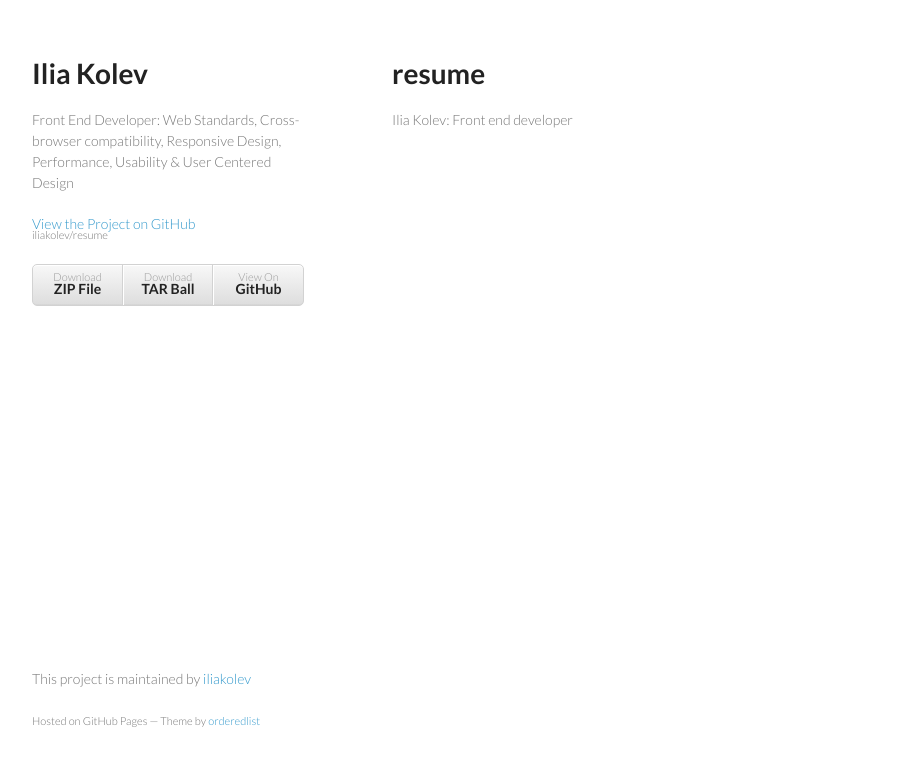
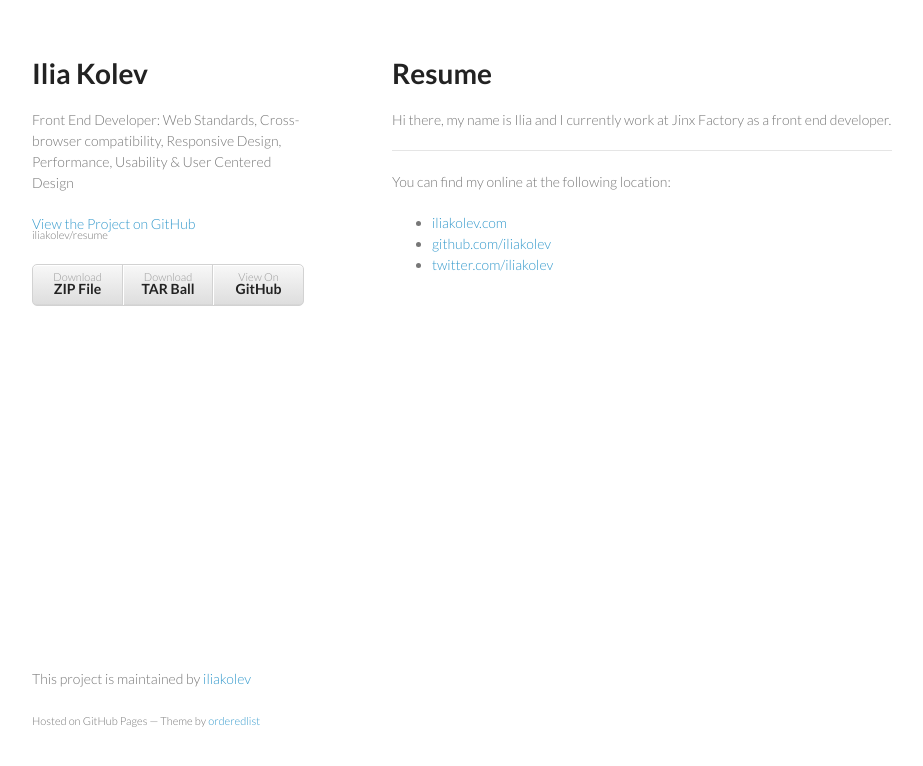
Before and after one commit to iliakolev/resume, a plain HTML site: page index.html in a window 1280 px wide. Shown: the whole page, without its empty margins (178-1101 px from the left). Drawn offline with Linux system fonts and the light colour scheme.

Commit message:
Create gh-pages branch via GitHub

```diff
--- a/index.html
+++ b/index.html
@@ -29,9 +29,18 @@
       </header>
       <section>
         <h1>
-<a name="resume" class="anchor" href="#resume"><span class="octicon octicon-link"></span></a>resume</h1>
+<a name="resume" class="anchor" href="#resume"><span class="octicon octicon-link"></span></a>Resume</h1>
 
-<p>Ilia Kolev: Front end developer</p>
+<p>Hi there, my name is Ilia and I currently work at Jinx Factory as a front end
+developer.</p>
+
+<hr><p>You can find my online at the following location:</p>
+
+<ul>
+<li><a href="http://www.iliakolev.com/">iliakolev.com</a></li>
+<li><a href="https://github.com/iliakolev">github.com/iliakolev</a></li>
+<li><a href="http://www.twitter.com/iliakolev">twitter.com/iliakolev</a></li>
+</ul>
       </section>
       <footer>
         <p>This project is maintained by <a href="https://github.com/iliakolev">iliakolev</a></p>
--- a/params.json
+++ b/params.json
@@ -1 +1 @@
-{"name":"Ilia Kolev","tagline":"Front End Developer: Web Standards, Cross-browser compatibility, Responsive Design,  Performance, Usability & User Centered Design","body":"resume\r\n======\r\n\r\nIlia Kolev: Front end developer\r\n","google":"","note":"Don't delete this file! It's used internally to help with page regeneration."}
+{"name":"Ilia Kolev","tagline":"Front End Developer: Web Standards, Cross-browser compatibility, Responsive Design,  Performance, Usability & User Centered Design","body":"# Resume\r\n\r\nHi there, my name is Ilia and I currently work at Jinx Factory as a front end\r\ndeveloper.\r\n\r\n---\r\n\r\nYou can find my online at the following location:\r\n\r\n- [iliakolev.com](http://www.iliakolev.com/)\r\n- [github.com/iliakolev](https://github.com/iliakolev)\r\n- [twitter.com/iliakolev](http://www.twitter.com/iliakolev)\r\n","google":"","note":"Don't delete this file! It's used internally to help with page regeneration."}
```
